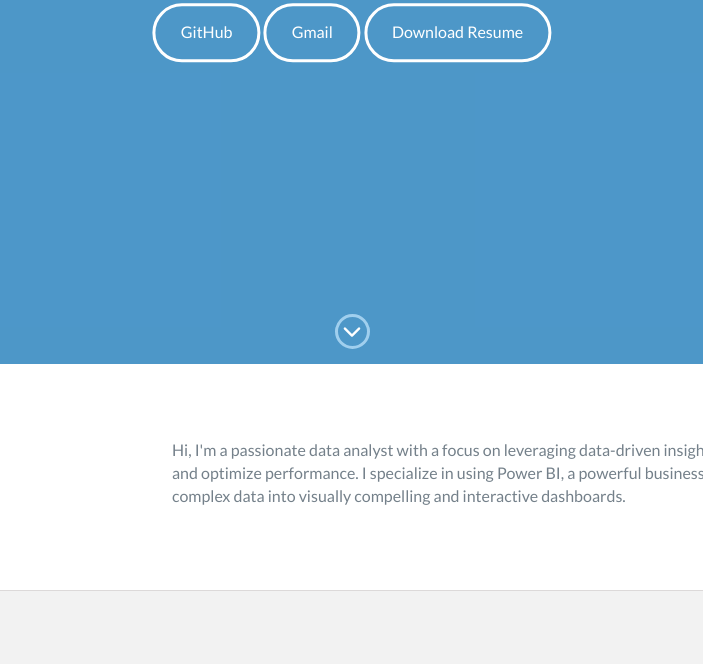
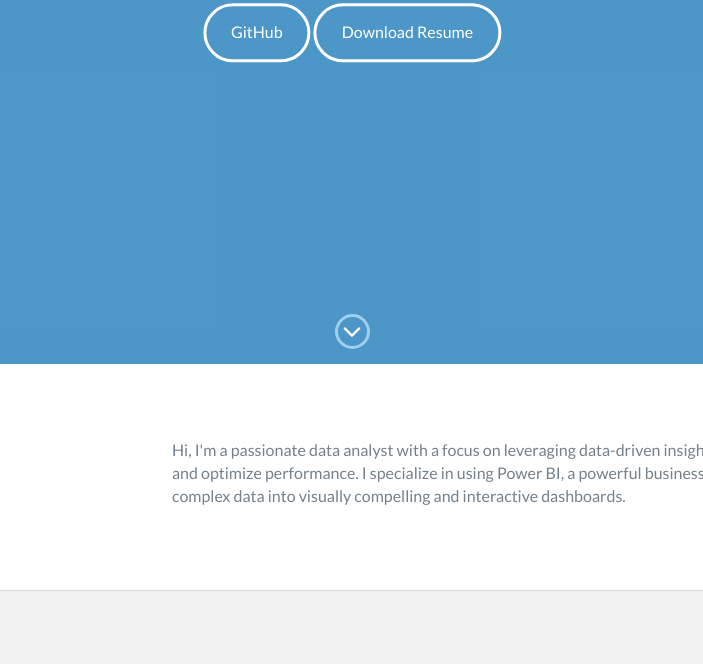
Before and after one commit to amard3p/amard3p.github.io, a plain HTML site: page index.html in a window 1280 px wide. Shown: the part 436-1100 px from the top of the page, without its empty margins (288-991 px from the left). Drawn offline with nearby package versions, Linux system fonts and the light colour scheme.

Commit message:
Update index.html

```diff
--- a/index.html
+++ b/index.html
@@ -51,7 +51,6 @@
             <h1>Amar Dhale</h1>
             <h2>Data Analyst | Power BI </h2>
             <a href="github.com/amard3p" class="btn-rounded-white">GitHub</a>
-            <a <a href="mailto:dhaleamardeep.work+gthp@gmail.com" class="btn-rounded-white">Gmail</a>
             <a href="/AmarDhaleResume.pdf" class="btn-rounded-white"  download >Download Resume</a>
         </div>
         <!-- End #lead-content -->
```
